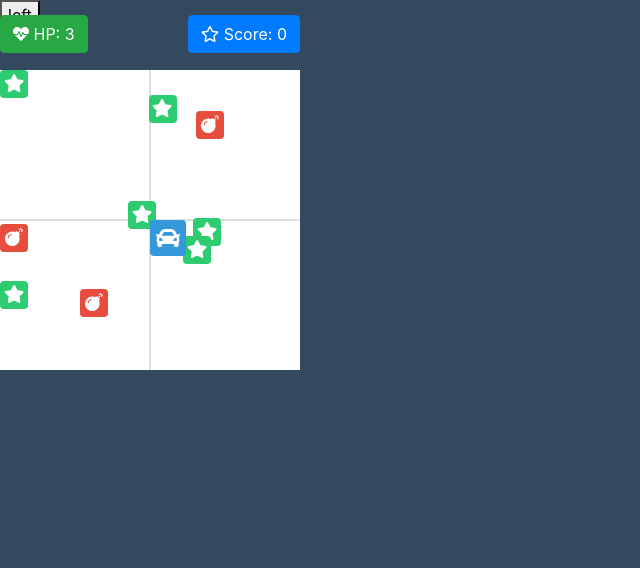
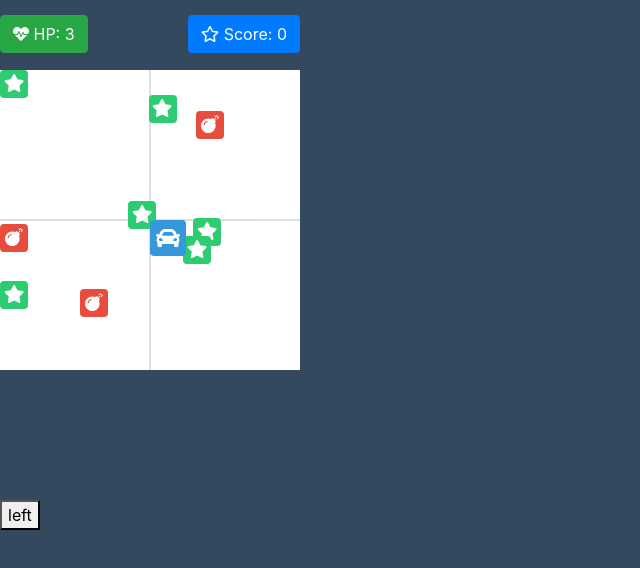
Before and after one commit to mickozak/Game-Car, a plain HTML site: page index.html in a window 1280 px wide. Shown: the whole page, without its empty margins (0-640 px from the left). Drawn offline with nearby package versions, Linux system fonts and the light colour scheme.

Commit message:
Update style.css

```diff
--- a/css/style.css
+++ b/css/style.css
@@ -107,3 +107,8 @@ body {
 .content-main{
     display: flex;
 }
+
+.button-left{
+    position: absolute;
+    top: 500px;
+}
```
